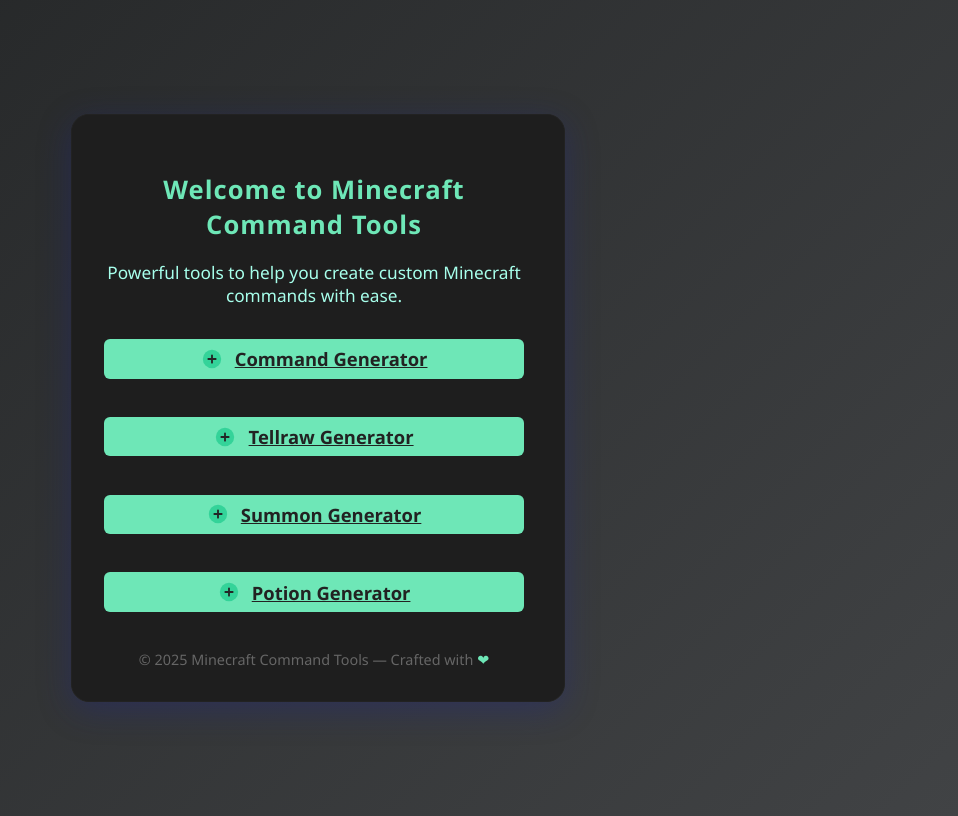
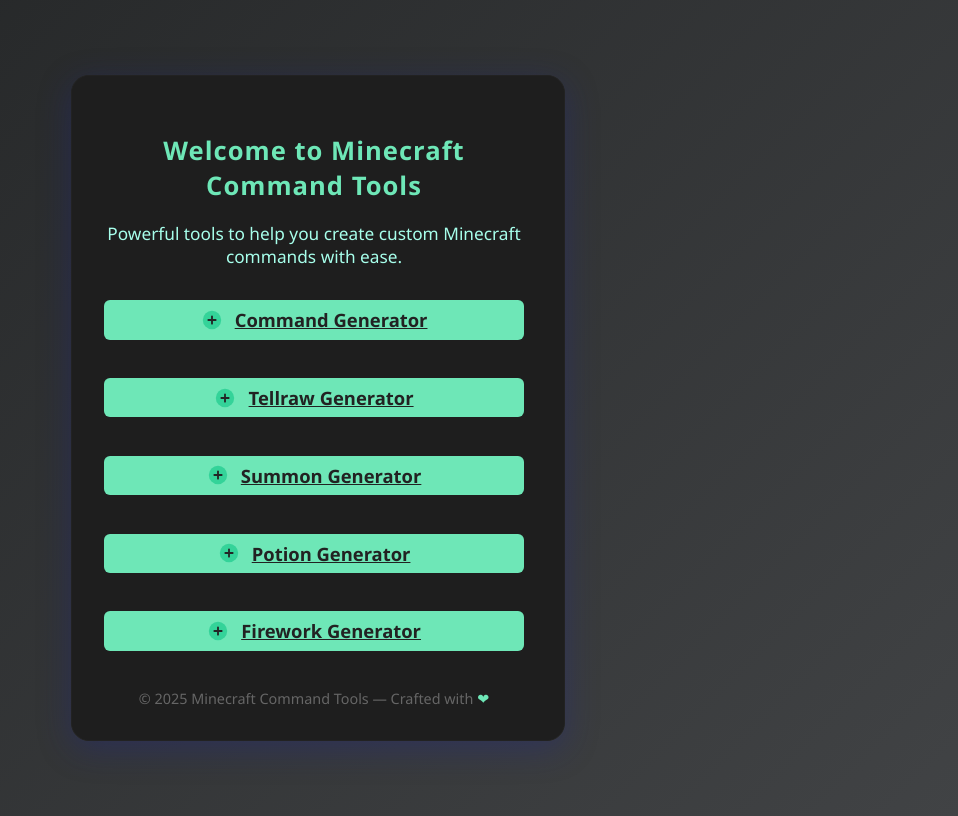
Before and after one commit to kokofixcomputers/minecraft-tools, a plain HTML site: page index.html in a window 1280 px wide. Shown: the whole page, without its empty margins (322-1280 px from the left). Drawn offline with Linux system fonts and the light colour scheme.

Commit message:
Update index.html

```diff
--- a/index.html
+++ b/index.html
@@ -42,6 +42,13 @@
         </svg>
         Potion Generator
       </a>
+      <a href="/fireworkgen" class="add-btn" style="justify-content: center; font-size:1.15em;">
+        <svg width="22" height="22" fill="none" viewBox="0 0 24 24" style="vertical-align:middle; margin-right:0.4em;">
+          <circle cx="12" cy="12" r="10" fill="#34d399"/>
+          <path d="M12 8v8M8 12h8" stroke="#232526" stroke-width="2" stroke-linecap="round"/>
+        </svg>
+        Firework Generator
+      </a>
       <!-- Add more buttons below as you add more tools! -->
       <!--
       <a href="/another-tool" class="add-btn" style="justify-content: center;">
```
